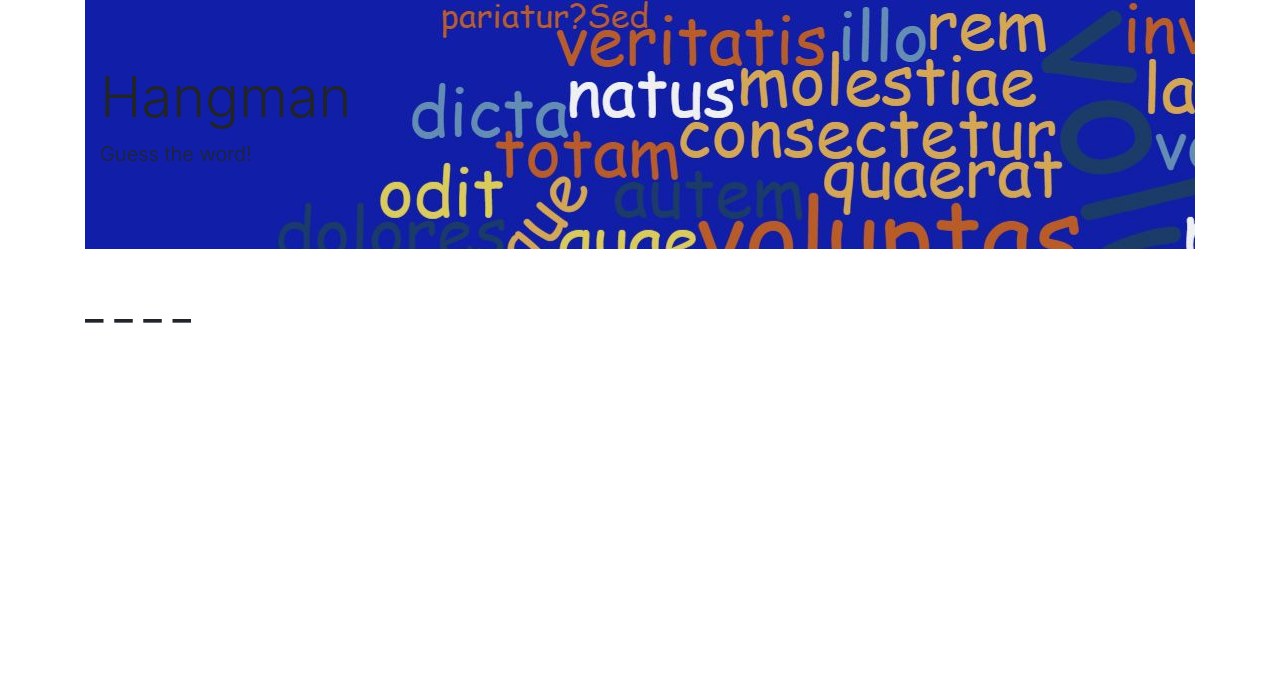
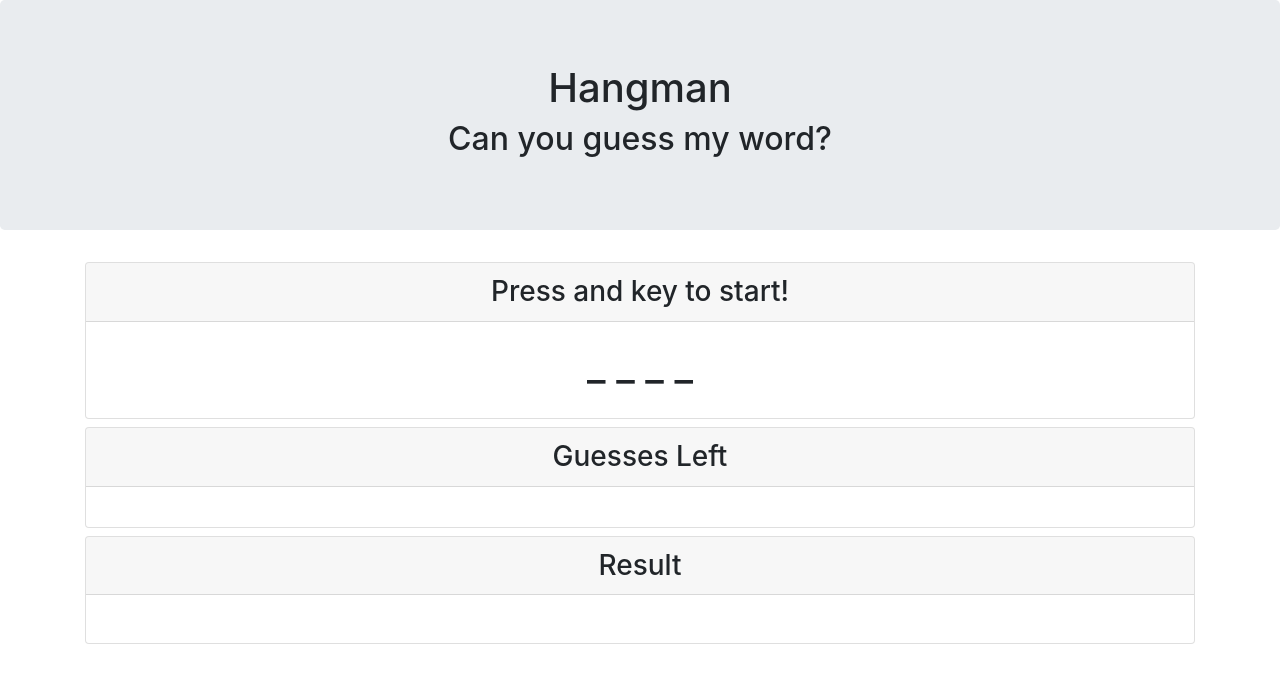
Before and after one commit to AlexTorres1/word-guess-game, a plain HTML site: page index.html in a window 1280 px wide. Drawn offline with nearby package versions, Linux system fonts and the light colour scheme.

Commit message:
added some basic styling

```diff
--- a/assets/javascript/game.js
+++ b/assets/javascript/game.js
@@ -2,11 +2,12 @@
 //Have to create the variable that will be used
 var wordBank=["javascript", "function", "append", "hypertext", "algorithm", "bug", "click", "frustration", "command", "steps", "memory", "data", "call", "event", "input", "output", "programming", "variable"]
 //variable to store the word from the array
-var randomWord="";
+var randomWord = "";
 //array to store the letters that are split from the chosen word
 var wordSplit=[];
-//variable used to store the lettes
+//variable used to store the letters
 var splits;
+//array
 var splitsTrue =[];
 var userGuess =[];
 var incorrect=[];
@@ -20,6 +21,7 @@ function startGame(){
 //have to store the randomword and split it
     wordSplit = randomWord.split("");
     splits = wordSplit.length;
+
 //have to create a for loop to show each letter stored
     for (i=0; i < splits; i++){
         splitsTrue.push("_");
--- a/index.html
+++ b/index.html
@@ -5,29 +5,54 @@
     <meta name="viewport" content="width=device-width, initial-scale=1.0">
     <meta http-equiv="X-UA-Compatible" content="ie=edge">
     <link rel="stylesheet" href="https://maxcdn.bootstrapcdn.com/bootstrap/4.0.0/css/bootstrap.min.css" integrity="sha384-Gn5384xqQ1aoWXA+058RXPxPg6fy4IWvTNh0E263XmFcJlSAwiGgFAW/dAiS6JXm" crossorigin="anonymous">
-    <link rel="stylesheet" href="./assets/css/style.css">
+    <!--<link rel="stylesheet" href="./assets/css/style.css">-->
 
     <title>Document</title>
 </head>
+
 <body>
-        <div class="container">
 
+  <div class="jumbotron">
+    <h1 class="text-center">Hangman</h1>
+    <h2 class="text-center">Can you guess my word?</h2>
+  </div>
 
-        <div class="jumbotron jumbotron-fluid background-image: url(../">
-                <div class="container">
-                  <h1 class="display-4">Hangman</h1>
-                  <p class="lead">Guess the word!</p>
-                </div>
-              </div>
-        </div>
+  <div class="container">
 
-        <div class="container">
-          <div>
-            <h1 id="newWord">
-              _ _ _
-            </h1>
+    <div class="row">
+      <div class="col-md-12">
+        <div class="card mb-2">
+          <h3 class="card-header text-center">Press and key to start!</h3>
+          <div class="card-body text-center">
+            <h1 id="newWord">---</h1>
           </div>
         </div>
+      </div>
+    </div>
+
+    <div class="row">
+      <div class="col-md-12">
+        <div class="card mb-2">
+          <h3 class="card-header text-center">Guesses Left</h3>
+          <div class="card-body text-center">
+
+          </div>
+        </div>
+      </div>
+    </div>
+
+    <div class="row">
+      <div class="col-md-12">
+        <div class="card mb-2">
+          <h3 class="card-header text-center">Result</h3>
+          <div class="card-body text-center">
+            <h1 id="result"></h1>
+          </div>
+        </div>
+      </div>
+    </div>
+
+  </div>
 
 
 
```
